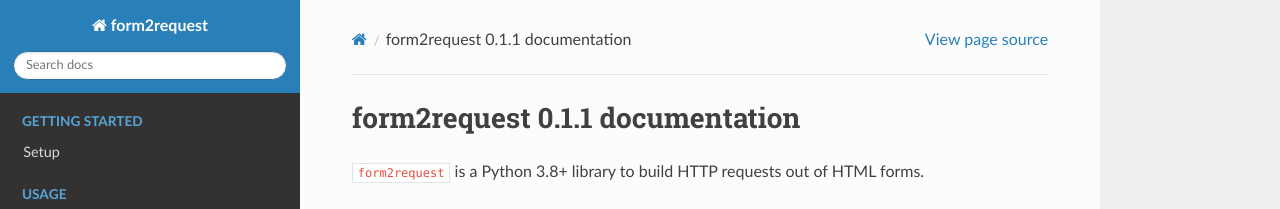
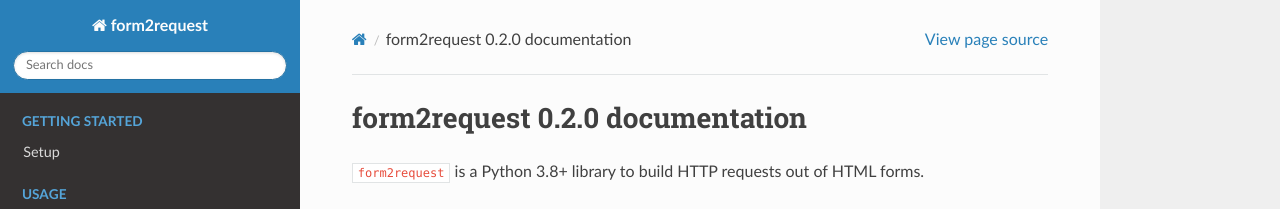
Before and after one commit to scrapy/form2request, a Sphinx documentation site: the page built from docs/index.rst, in a window 1280 px wide. Shown: the top 209 px of the page. Built offline with Sphinx 7.4.7 and the Read the Docs theme 2.0.0, drawn with Linux system fonts in a browser that asks for light colours.

Commit message:
Bump version: 0.1.1 → 0.2.0

```diff
--- a/docs/conf.py
+++ b/docs/conf.py
@@ -1,6 +1,6 @@
 project = "form2request"
 copyright = "Zyte Group Ltd"
-release = "0.1.1"
+release = "0.2.0"
 
 extensions = [
     "sphinx.ext.autodoc",
--- a/pyproject.toml
+++ b/pyproject.toml
@@ -4,7 +4,7 @@ build-backend = "setuptools.build_meta"
 
 [project]
 name = "form2request"
-version = "0.1.1"
+version = "0.2.0"
 description = "Build HTTP requests out of HTML forms"
 authors = [{name = "Zyte Group Ltd", email = "info@zyte.com"}]
 readme = "README.rst"
```
Also changed, not shown: .bumpversion.toml.
